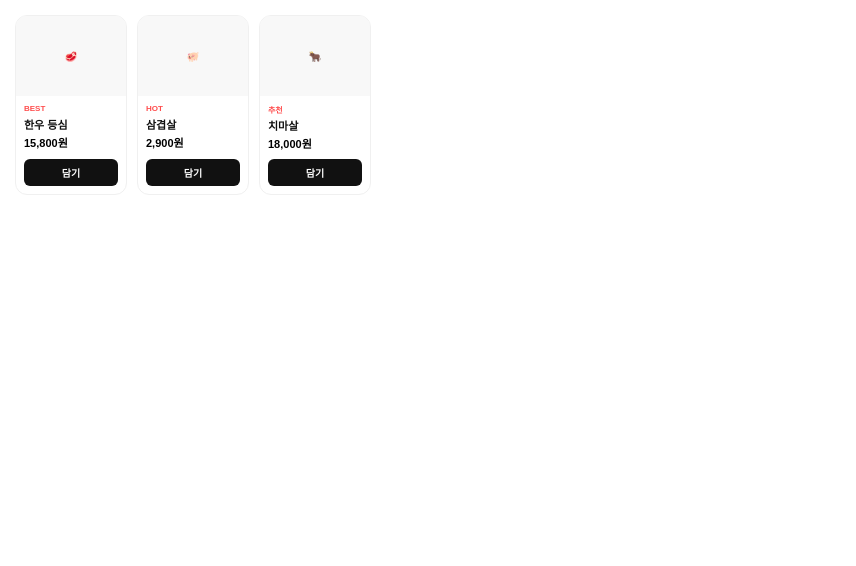
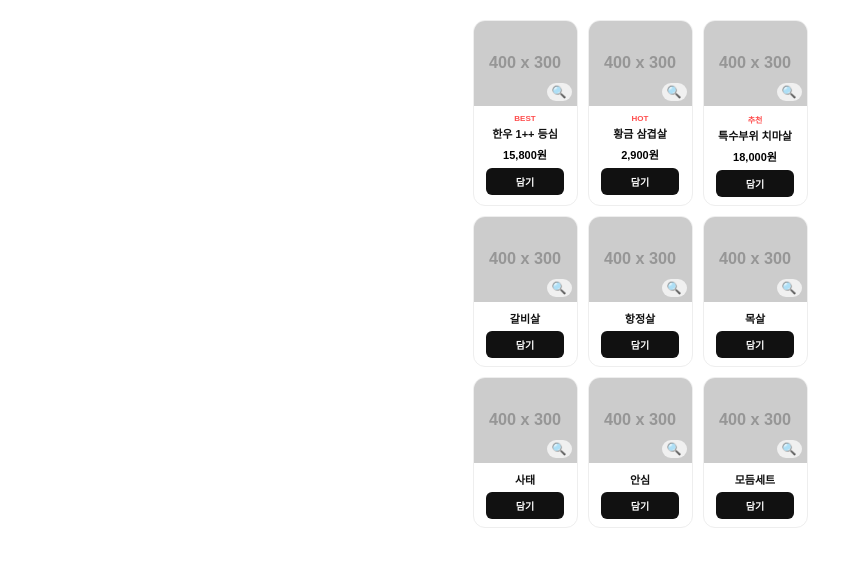
Before and after one commit to kjhbwd/butcher-card, a plain HTML site: page menu.html in a window 1280 px wide. Shown: the whole page, without its empty margins (0-856 px from the left). Drawn offline with Linux system fonts and the light colour scheme; placeholder pictures from the web are drawn by us.

Commit message:
Update menu.html

```diff
--- a/menu.html
+++ b/menu.html
@@ -3,92 +3,117 @@
 <head>
     <meta charset="UTF-8">
     <meta name="viewport" content="width=device-width, initial-scale=1.0">
-    <title>감성고기 프리미엄 메뉴판</title>
+    <title>감성고기 사진 메뉴판</title>
     <style>
-        /* 모바일 최적화 및 가로 스크롤 설정 */
-        body { margin: 0; padding: 15px; background-color: #ffffff; font-family: 'Pretendard', sans-serif; overflow-x: hidden; }
-        .menu-wrapper {
-            display: flex;
-            overflow-x: auto;
-            gap: 12px;
-            padding-bottom: 15px;
-            -webkit-overflow-scrolling: touch; /* 아이폰 부드러운 스크롤 */
+        /* 1. 기본 레이아웃 및 중앙 정렬 */
+        body {
+            margin: 0; padding: 20px 10px; background: transparent; font-family: 'Pretendard', sans-serif;
+            display: flex; justify-content: center;
         }
-        /* 스크롤바 디자인 */
-        .menu-wrapper::-webkit-scrollbar { height: 4px; }
-        .menu-wrapper::-webkit-scrollbar-thumb { background: #eee; border-radius: 10px; }
-
         .grid-container {
-            display: grid;
-            grid-template-columns: repeat(3, 110px); /* 3열 고정 */
-            grid-template-rows: repeat(3, auto); /* 총 9개 상품 (3행) */
-            gap: 12px;
+            display: grid; grid-template-columns: repeat(3, 105px); gap: 10px;
+            justify-content: center; max-width: 340px;
         }
 
+        /* 2. 상품 카드 디자인 */
         .product-card {
-            width: 110px;
-            background: #fff;
-            border-radius: 12px;
-            overflow: hidden;
-            border: 1px solid #f0f0f0;
-            display: flex;
-            flex-direction: column;
+            background: #fff; border-radius: 12px; overflow: hidden;
+            border: 1px solid #eee; display: flex; flex-direction: column;
+            align-items: center; text-align: center;
         }
 
-        .img-box { background: #f8f8f8; height: 80px; display: flex; align-items: center; justify-content: center; color: #ccc; font-size: 10px; text-align: center; }
+        /* 3. [중요] 이미지 영역 디자인 */
+        .img-box {
+            width: 100%; height: 85px; overflow: hidden; cursor: pointer; position: relative;
+        }
+        .img-box img {
+            width: 100%; height: 100%; object-fit: cover; transition: transform 0.3s;
+        }
+        .img-box:hover img { transform: scale(1.05); /* 마우스 올리면 살짝 커짐 */ }
+        .img-box::after {
+            content: '🔍'; position: absolute; bottom: 5px; right: 5px; font-size: 12px;
+            background: rgba(255,255,255,0.7); padding: 2px 5px; border-radius: 10px;
+        }
 
-        .info { padding: 8px; flex-grow: 1; display: flex; flex-direction: column; justify-content: space-between; }
-        .tag { color: #ff4d4d; font-size: 8px; font-weight: 800; }
-        .p-name { display: block; font-size: 11px; font-weight: 700; margin: 2px 0; color: #111; white-space: nowrap; overflow: hidden; text-overflow: ellipsis; }
-        .p-price { font-size: 10px; color: #666; }
+        /* 4. 정보 및 버튼 디자인 */
+        .info { padding: 8px; width: 100%; box-sizing: border-box; }
+        .tag { color: #ff4d4d; font-size: 8px; font-weight: 800; display: block; margin-bottom: 2px; }
+        .p-name { display: block; font-size: 11px; font-weight: 700; color: #111; margin-bottom: 4px; white-space: nowrap; overflow: hidden; text-overflow: ellipsis; }
         .p-price b { color: #000; font-size: 11px; }
+        .btn {
+            display: block; width: 90%; margin: 5px auto 0; padding: 6px 0;
+            background: #111; color: #fff; text-align: center; text-decoration: none;
+            font-size: 10px; font-weight: bold; border-radius: 6px;
+        }
 
-        .btn {
-            display: block;
-            width: 100%;
-            padding: 6px 0;
-            background: #111;
-            color: #fff;
-            text-align: center;
-            text-decoration: none;
-            font-size: 10px;
-            font-weight: bold;
-            margin-top: 8px;
-            border-radius: 6px;
+        /* 5. [핵심기능] 사진 확대 모달창 (평소엔 숨김) */
+        .modal {
+            display: none; position: fixed; z-index: 9999;
+            left: 0; top: 0; width: 100%; height: 100%; overflow: hidden;
+            background-color: rgba(0,0,0,0.85); /* 어두운 배경 */
+            align-items: center; justify-content: center;
+            backdrop-filter: blur(5px); /* 배경 블러 효과 */
         }
+        .modal-content {
+            max-width: 90%; max-height: 85%; border-radius: 12px;
+            box-shadow: 0 0 20px rgba(255,255,255,0.2); animation: zoom 0.3s;
+        }
+        .close-btn {
+            position: absolute; top: 15px; right: 25px; color: #f1f1f1;
+            font-size: 35px; font-weight: bold; cursor: pointer; z-index: 10000;
+        }
+        @keyframes zoom { from {transform:scale(0.8); opacity:0} to {transform:scale(1); opacity:1} }
     </style>
 </head>
 <body>
-    <div class="menu-wrapper">
     <div class="grid-container">
         <div class="product-card">
-                <div class="img-box">🥩</div>
-                <div class="info">
-                    <span class="tag">BEST</span>
-                    <span class="p-name">한우 등심</span>
-                    <span class="p-price"><b>15,800원</b></span>
-                    <a href="#" class="btn">담기</a>
+            <div class="img-box" onclick="openModal(this)">
+                <img src="https://placehold.co/400x300/png?text=한우+마블링+실사1" alt="한우 등심">
             </div>
+            <div class="info"><span class="tag">BEST</span><span class="p-name">한우 1++ 등심</span><span class="p-price"><b>15,800원</b></span><a href="#" class="btn">담기</a></div>
         </div>
         <div class="product-card">
-                <div class="img-box">🐖</div>
-                <div class="info">
-                    <span class="tag">HOT</span>
-                    <span class="p-name">삼겹살</span>
-                    <span class="p-price"><b>2,900원</b></span>
-                    <a href="#" class="btn">담기</a>
+            <div class="img-box" onclick="openModal(this)">
+                <img src="https://placehold.co/400x300/png?text=삼겹살+실사2" alt="삼겹살">
             </div>
+            <div class="info"><span class="tag">HOT</span><span class="p-name">황금 삼겹살</span><span class="p-price"><b>2,900원</b></span><a href="#" class="btn">담기</a></div>
         </div>
          <div class="product-card">
-                <div class="img-box">🐂</div>
-                <div class="info">
-                    <span class="tag">추천</span>
-                    <span class="p-name">치마살</span>
-                    <span class="p-price"><b>18,000원</b></span>
-                    <a href="#" class="btn">담기</a>
+            <div class="img-box" onclick="openModal(this)">
+                <img src="https://placehold.co/400x300/png?text=치마살+실사3" alt="치마살">
             </div>
+            <div class="info"><span class="tag">추천</span><span class="p-name">특수부위 치마살</span><span class="p-price"><b>18,000원</b></span><a href="#" class="btn">담기</a></div>
         </div>
+        <div class="product-card"><div class="img-box" onclick="openModal(this)"><img src="https://placehold.co/400x300/png?text=고기사진4"></div><div class="info"><span class="p-name">갈비살</span><a href="#" class="btn">담기</a></div></div>
+         <div class="product-card"><div class="img-box" onclick="openModal(this)"><img src="https://placehold.co/400x300/png?text=고기사진5"></div><div class="info"><span class="p-name">항정살</span><a href="#" class="btn">담기</a></div></div>
+         <div class="product-card"><div class="img-box" onclick="openModal(this)"><img src="https://placehold.co/400x300/png?text=고기사진6"></div><div class="info"><span class="p-name">목살</span><a href="#" class="btn">담기</a></div></div>
+         <div class="product-card"><div class="img-box" onclick="openModal(this)"><img src="https://placehold.co/400x300/png?text=고기사진7"></div><div class="info"><span class="p-name">사태</span><a href="#" class="btn">담기</a></div></div>
+         <div class="product-card"><div class="img-box" onclick="openModal(this)"><img src="https://placehold.co/400x300/png?text=고기사진8"></div><div class="info"><span class="p-name">안심</span><a href="#" class="btn">담기</a></div></div>
+         <div class="product-card"><div class="img-box" onclick="openModal(this)"><img src="https://placehold.co/400x300/png?text=고기사진9"></div><div class="info"><span class="p-name">모듬세트</span><a href="#" class="btn">담기</a></div></div>
     </div>
+
+    <div id="imgModal" class="modal" onclick="closeModal()">
+        <span class="close-btn">&times;</span>
+        <img class="modal-content" id="enlargedImg">
     </div>
+
+    <script>
+        const modal = document.getElementById("imgModal");
+        const modalImg = document.getElementById("enlargedImg");
+
+        function openModal(element) {
+            const img = element.querySelector('img');
+            modal.style.display = "flex";
+            modalImg.src = img.src;
+        }
+
+        function closeModal() {
+            modal.style.display = "none";
+        }
+
+        // 사진 자체를 클릭했을 때는 닫히지 않게 방지
+        modalImg.onclick = function(e) { e.stopPropagation(); }
+    </script>
 </body>
 </html>
```
Lines whose indentation alone changed are shown as unchanged.
